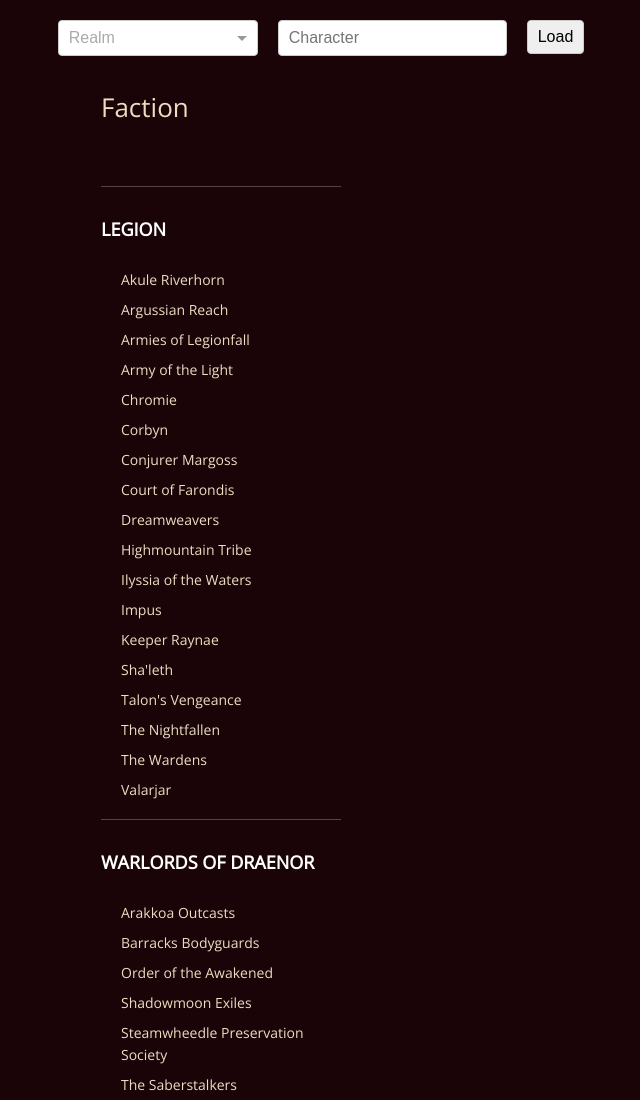
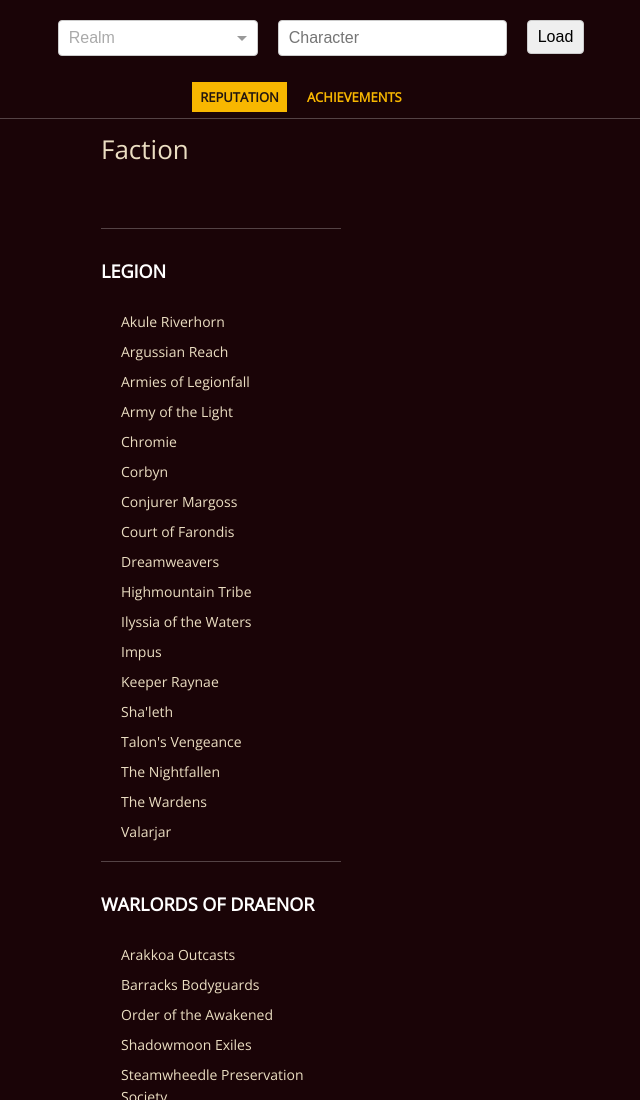
Before and after one commit to suceava/wow-achieve, a React app: page /reputation in a window 1280 px wide. Shown: the top 1100 px of the page, without its empty margins (339-979 px from the left). Built offline with nearby package versions, Linux system fonts and the light colour scheme; no server answers.

Commit message:
add navigation bar

```diff
--- a/src/components/App.css
+++ b/src/components/App.css
@@ -44,10 +44,47 @@
 }
 /* end character search bar */
 
+/* nav */
+.nav-container {
+  background-color: rgb(26, 4, 7);
+  border-bottom: 1px solid rgba(255,255,255,.25);
+  display: flex;
+  justify-content: center;
+  padding-top: 76px;
+  position: fixed;
+  width: 100%;
+  z-index: 9;
+}
+.nav-item-container {
+  display: table-cell;
+  padding: 6px;
+  vertical-align: middle;
+}
+.nav-link {
+  color: rgb(248, 183, 0);
+  display: block;
+  text-decoration: none;
+}
+.nav-link-active,
+.nav-link:hover {
+  background-color: #f8b700;
+  color: #211510;
+}
+.nav {
+  font-family: "Semplicita Pro","Open Sans",Aria;
+  font-size: 13px;
+  font-weight: 700;
+  line-height: 18px;
+  padding: 6px;
+  padding-left: 8px;
+  padding-right: 8px;
+}
+/* end nav */
+
 .rep-grid-container {
   display: flex;
   justify-content: center;
-  padding-top: 76px;
+  padding-top: 118px;
 }
 
 /* rep grid */
@@ -67,7 +104,7 @@
 
 .rep-grid-header {
   position: fixed;
-  z-index: 9;
+  z-index: 8;
   background-color: rgb(26, 4, 7);
   /* background: linear-gradient(to right, #1a0f08, #2d160d, #1a0f08); */
   min-width: 400px;
--- a/src/components/App.js
+++ b/src/components/App.js
@@ -1,9 +1,10 @@
 import React, { Component } from 'react';
-import { Route, Link, Redirect, Switch } from 'react-router-dom';
+import { Route, Redirect, Switch } from 'react-router-dom';
 //import logo from '../../public/wow-logo.png';
 import './App.css';
 import wowData from '../data/wow-data.js';
 import CharacterSearch from './CharacterSearch.js';
+import Nav from './Nav.js';
 import Footer from './Footer.js';
 import ReputationGridContainer from '../containers/ReputationGridContainer.js';
 
@@ -126,6 +127,8 @@
           handleSearch={this.handleSearchCharacter}
         />
 
+        <Nav />
+
         <Switch>
           <Route exact path="/reputation" render={() =>
             <ReputationGridContainer
--- /dev/null
+++ b/src/components/Nav.js
@@ -0,0 +1,35 @@
+import React, { Component } from 'react';
+import { NavLink } from 'react-router-dom';
+
+class Nav extends Component {
+  constructor(props) {
+    super(props);
+
+    this.state = {
+      navs: ['reputation', 'achievements'],
+      selectedNav: 'reputation'
+    };
+  }
+
+  render() {
+    return(
+      <div className='nav-container'>
+        <div className='nav-container-inner'>
+          <div className='nav-item-container'>
+            <NavLink to='/reputation' activeClassName='nav-link-active' className='nav-link'>
+              <div className='nav'>REPUTATION</div>
+            </NavLink>
+          </div>
+
+          <div className='nav-item-container'>
+            <NavLink to='/achievements' className='nav-link'>
+              <div className='nav'>ACHIEVEMENTS</div>
+            </NavLink>
+          </div>
+        </div>
+      </div>
+    );
+  }
+}
+
+export default Nav;
```
Also changed, not shown: src/data/wow-data.js.
